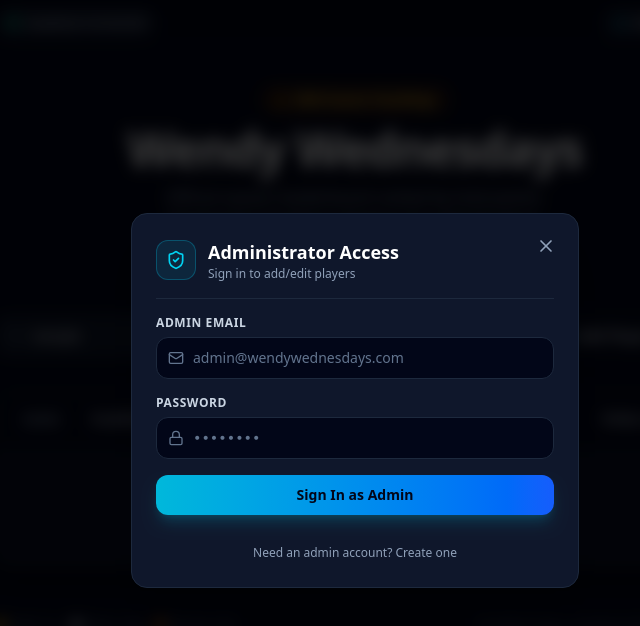
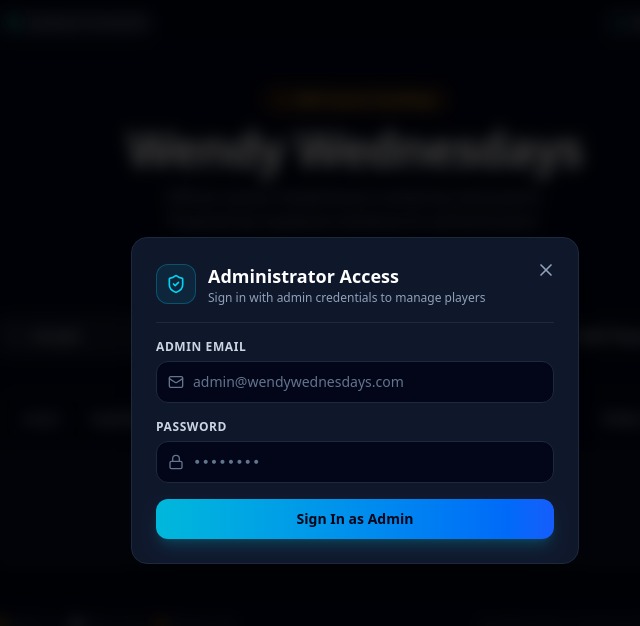
Before and after one commit to melvinmviado/wendy-wednesdays, a React (Vite) app: page / in a window 1280 px wide. Both pictures are taken after typing "Sample" into the empty fields and a click on the button "Add Player". Shown: the top 626 px of the page, without its empty margins (285-925 px from the left). Built offline with nearby package versions, Linux system fonts and the light colour scheme; no server answers; the database is empty.

Commit message:
Remove admin account creation from login modal; allow sign-in only

```diff
--- a/src/components/AdminLoginModal.tsx
+++ b/src/components/AdminLoginModal.tsx
@@ -13,10 +13,9 @@ export const AdminLoginModal: React.FC<AdminLoginModalProps> = ({
   onClose,
   onSuccess,
 }) => {
-  const { signIn, signUp, isConfigured } = useAuth()
+  const { signIn, isConfigured } = useAuth()
   const [email, setEmail] = useState('')
   const [password, setPassword] = useState('')
-  const [isSignUp, setIsSignUp] = useState(false)
   const [error, setError] = useState('')
   const [loading, setLoading] = useState(false)
   const [showConfig, setShowConfig] = useState(false)
@@ -36,7 +35,7 @@ export const AdminLoginModal: React.FC<AdminLoginModalProps> = ({
 
     setLoading(true)
     try {
-      const res = isSignUp ? await signUp(email, password) : await signIn(email, password)
+      const res = await signIn(email, password)
 
       if (res.error) {
         setError(res.error.message)
@@ -80,7 +79,7 @@ export const AdminLoginModal: React.FC<AdminLoginModalProps> = ({
           <div>
             <h3 className="text-lg font-bold text-white">Administrator Access</h3>
             <p className="text-xs text-slate-400">
-              {isSignUp ? 'Create administrator account' : 'Sign in to add/edit players'}
+              Sign in with admin credentials to manage players
             </p>
           </div>
         </div>
@@ -186,21 +185,8 @@ export const AdminLoginModal: React.FC<AdminLoginModalProps> = ({
             disabled={loading}
             className="w-full py-2.5 px-4 rounded-xl bg-gradient-to-r from-cyan-500 to-blue-600 hover:from-cyan-400 hover:to-blue-500 active:scale-95 text-slate-950 font-bold text-sm transition cursor-pointer shadow-lg shadow-cyan-500/20 disabled:opacity-50"
           >
-            {loading ? 'Authenticating...' : isSignUp ? 'Sign Up as Admin' : 'Sign In as Admin'}
+            {loading ? 'Signing in...' : 'Sign In as Admin'}
           </button>
-
-          <div className="text-center pt-2">
-            <button
-              type="button"
-              onClick={() => {
-                setIsSignUp(!isSignUp)
-                setError('')
-              }}
-              className="text-xs text-slate-400 hover:text-cyan-400 transition cursor-pointer"
-            >
-              {isSignUp ? 'Already have an admin account? Sign in' : 'Need an admin account? Create one'}
-            </button>
-          </div>
         </form>
       </div>
     </div>
--- a/src/context/AuthContext.tsx
+++ b/src/context/AuthContext.tsx
@@ -9,7 +9,6 @@ interface AuthContextType {
   isLoading: boolean
   isConfigured: boolean
   signIn: (email: string, password: string) => Promise<{ error: Error | null }>
-  signUp: (email: string, password: string) => Promise<{ error: Error | null }>
   signOut: () => Promise<void>
 }
 
@@ -82,18 +81,6 @@ export const AuthProvider: React.FC<{ children: React.ReactNode }> = ({ children
     return { error }
   }
 
-  const signUp = async (email: string, password: string) => {
-    if (!isSupabaseConfigured) {
-      return signIn(email, password)
-    }
-
-    const { error } = await supabase.auth.signUp({
-      email,
-      password,
-    })
-    return { error }
-  }
-
   const signOut = async () => {
     if (!isSupabaseConfigured) {
       localStorage.removeItem('demo_admin_logged_in')
@@ -114,7 +101,6 @@ export const AuthProvider: React.FC<{ children: React.ReactNode }> = ({ children
         isLoading,
         isConfigured: isSupabaseConfigured,
         signIn,
-        signUp,
         signOut,
       }}
     >
```
Also changed, not shown: 1 other file (tests, documents, lock files or other folders).
